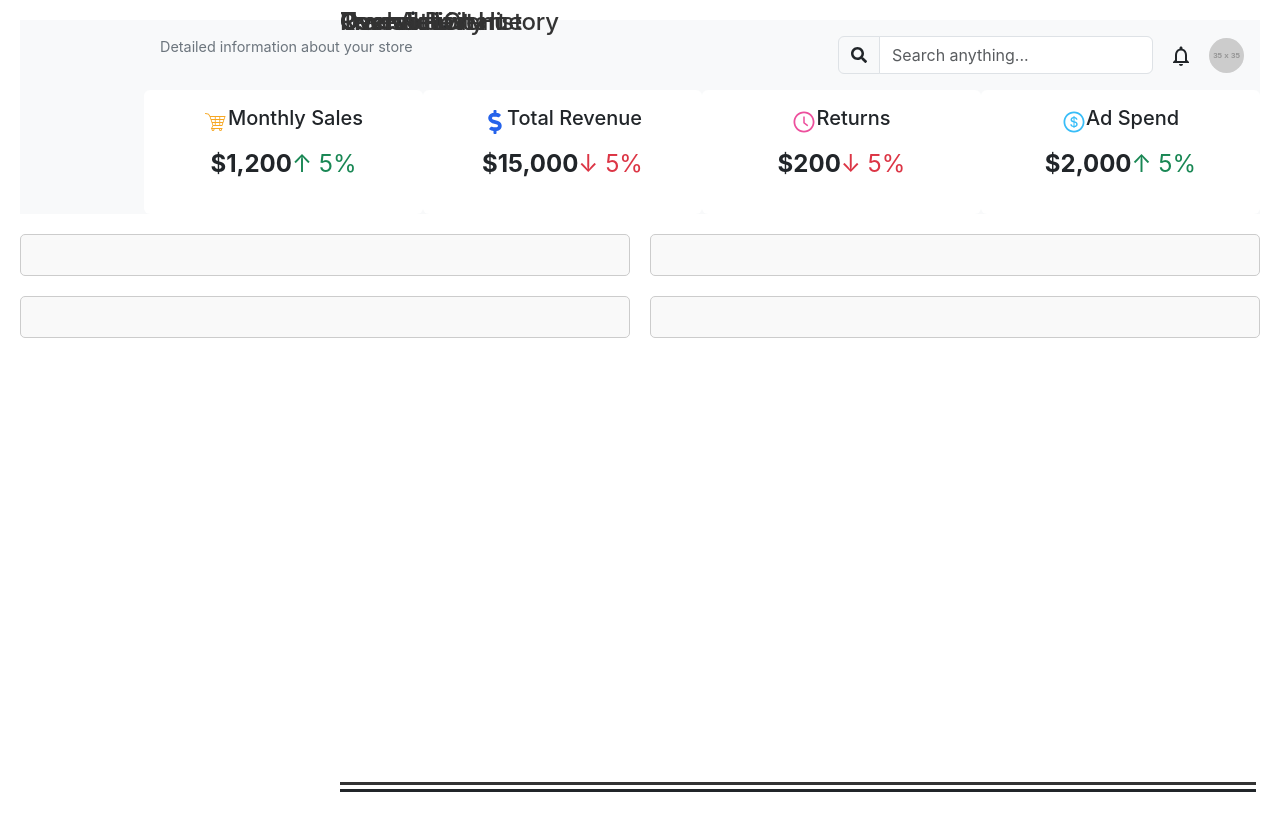
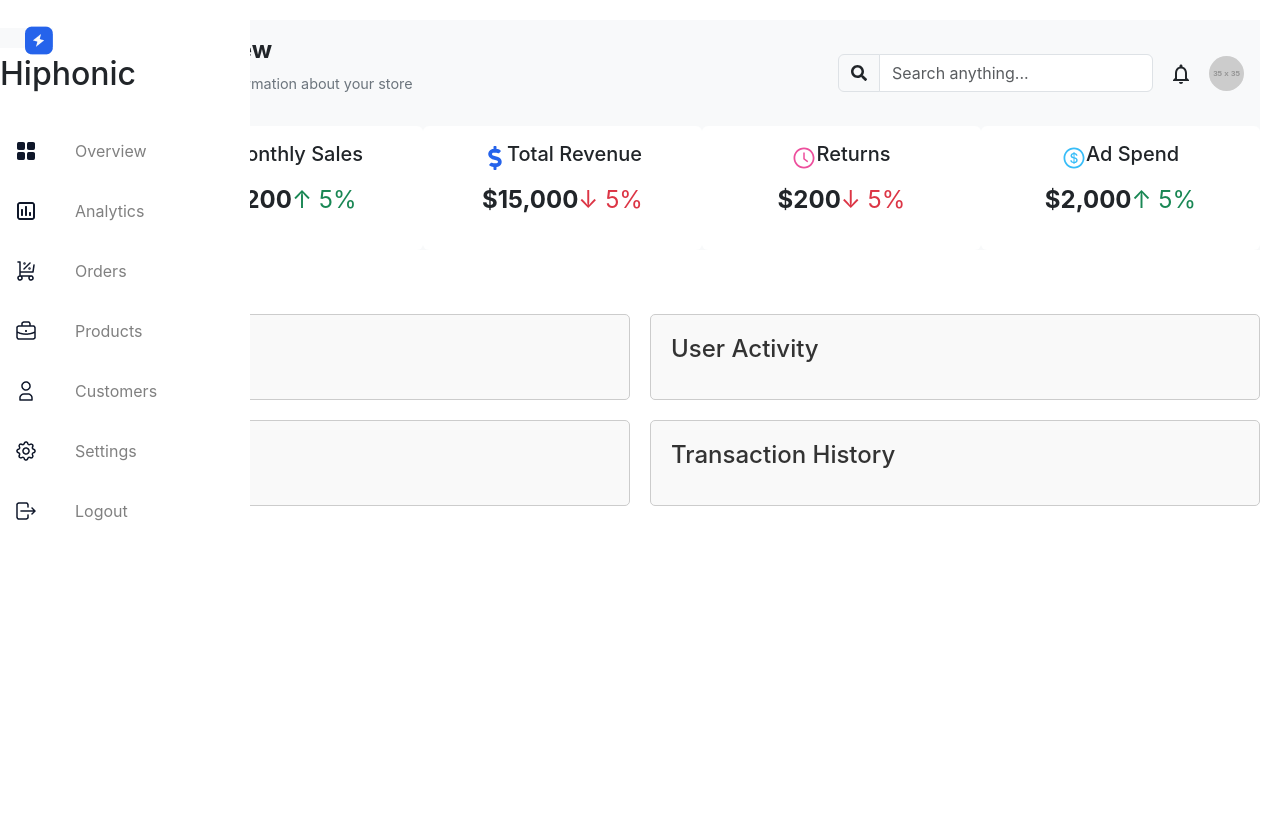
Before and after one commit to YolandaMejane1/E-Commerce-dashboard-project, a React (Create React App) app: page /dashboard in a window 1280 px wide. Shown: the top 830 px of the page. Before the commit the page ends 800 px from the top, so only its background shows below. Built offline with nearby package versions, Linux system fonts and the light colour scheme.

Commit message:
"further changed dashboard layout"

```diff
--- a/src/App.css
+++ b/src/App.css
@@ -267,27 +267,6 @@ padding-top: 2%;
   flex: 70%;
 }
 
-h2 {
-position: absolute;
-left: 26.56%;
-right: 1.9%;
-top: 1%;
-bottom: 0%;
-border-bottom-style: solid;
-
-font-family: Inter, sans-serif;
-font-style: normal;
-font-weight: 700;
-font-size: 23.2px;
-line-height: 125%;
-/* identical to box height, or 29px */
-letter-spacing: -0.29px;
-
-/* Greyscale/900 */
-color: #0F172A;
-
-}
-
 
 .header{
   padding-left: 10%;
--- a/src/App.js
+++ b/src/App.js
@@ -6,7 +6,7 @@ import facebookLogo from "./assets/Facebook_Logo_Primary.png";
 import googleLogo from "./assets/web_light_rd_na@2x.png";
 import Dashboard from './pages/dashboard.jsx';
 import { FaBolt } from 'react-icons/fa';
-import MenuSidebar from "./components/MenuSidebar.jsx";
+
 
 
 function App() {
@@ -35,7 +35,6 @@ const LoginPage = () => {
         <p className="subtext text-lg">Everything you need to manage your online store</p>
       </div>
 
-      {/* Right section: visible on all screens, left section hidden on small screens */}
       <div className="right-section flex flex-column justify-center align-items-center p-8 bg-white">
         <h2 className="text-2xl font-bold">Sign In to your Account</h2>
         <p>Welcome back! Please enter your details.</p>
--- a/src/pages/dashboard.jsx
+++ b/src/pages/dashboard.jsx
@@ -11,6 +11,7 @@ function Dashboard() {
   return (
     <div className="dashboard-container">
       <Header />
+      <MenuSidebar />
       <main className="dashboard-content">
 
         <section className="overall-revenue-section">
```
